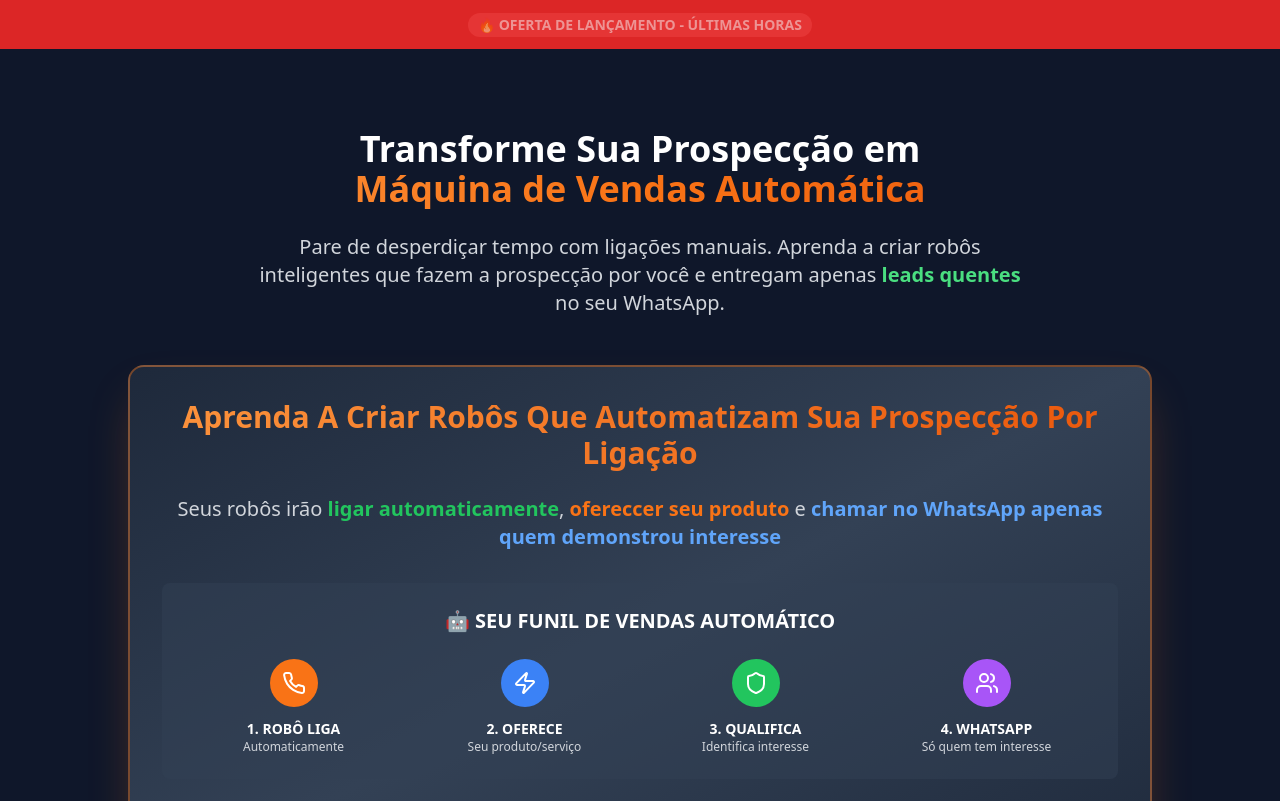
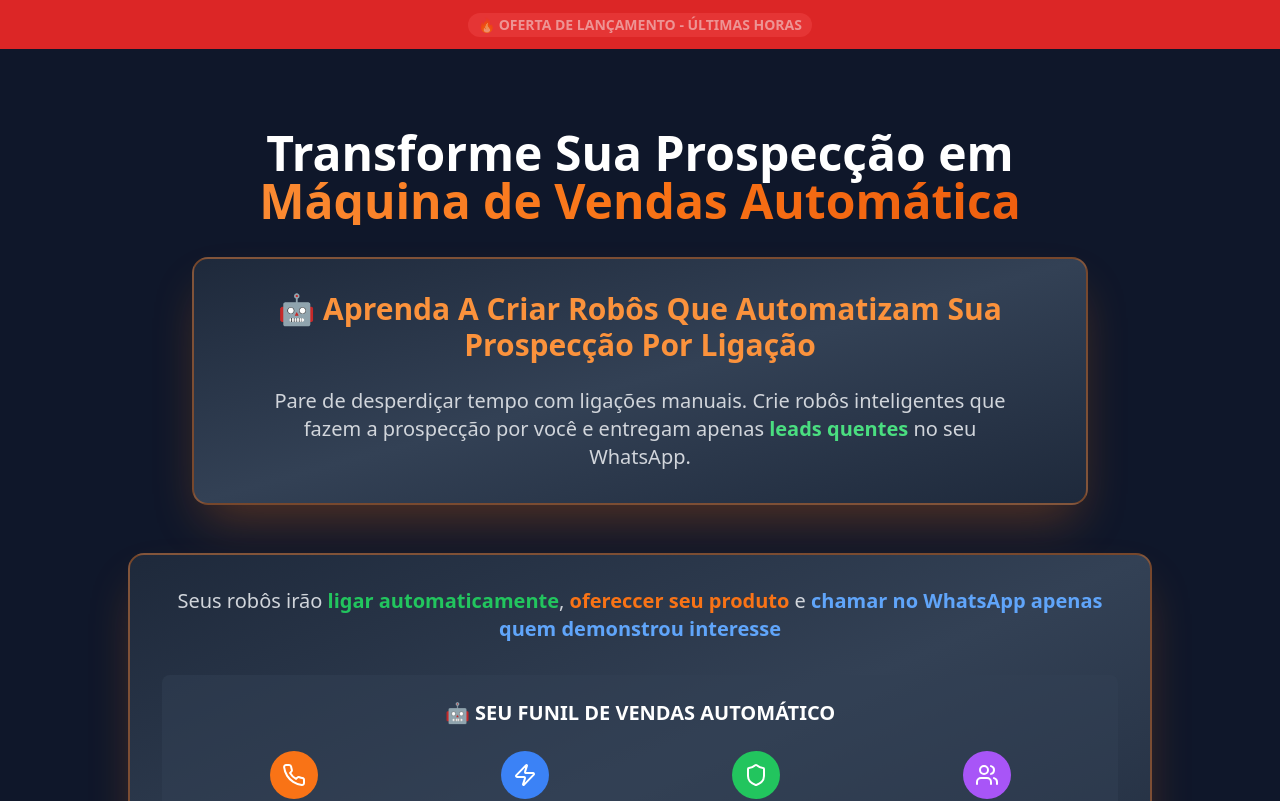
Before and after one commit to rafaelhtml/conversao-pura, a React (Vite) app: page / in a window 1280 px wide. Shown: the top 801 px of the page. Built offline with nearby package versions, Linux system fonts and the light colour scheme.

Commit message:
Unify hero section content

```diff
--- a/src/pages/Index.tsx
+++ b/src/pages/Index.tsx
@@ -27,22 +27,26 @@ const IndexContent = () => {
       <section className="container mx-auto px-4 py-12 md:py-20 text-center">
         <div className="max-w-5xl mx-auto">
           <div className="mb-8">
-            <h1 className="text-2xl md:text-4xl font-bold mb-6 text-white leading-tight">
+            <h1 className="text-2xl md:text-5xl font-bold mb-8 text-white leading-tight">
               Transforme Sua Prospecção em
               <span className="block text-transparent bg-gradient-to-r from-orange-400 via-orange-500 to-orange-600 bg-clip-text">
                 Máquina de Vendas Automática
               </span>
             </h1>
-            <p className="text-lg md:text-xl text-gray-300 max-w-3xl mx-auto leading-relaxed">
-              Pare de desperdiçar tempo com ligações manuais. Aprenda a criar robôs inteligentes que fazem a prospecção por você e entregam apenas <span className="text-green-400 font-semibold">leads quentes</span> no seu WhatsApp.
-            </p>
+
+            {/* Main Value Proposition Integrated */}
+            <div className="bg-gradient-to-br from-slate-800 via-slate-700 to-slate-800 border-orange-500/40 border-2 p-8 rounded-2xl shadow-2xl shadow-orange-500/30 max-w-4xl mx-auto mb-8">
+              <h2 className="text-xl md:text-3xl font-bold text-center mb-6 leading-tight text-orange-400">
+                🤖 Aprenda A Criar Robôs Que Automatizam Sua Prospecção Por Ligação
+              </h2>
+              <p className="text-lg md:text-xl text-gray-300 max-w-3xl mx-auto leading-relaxed text-center">
+                Pare de desperdiçar tempo com ligações manuais. Crie robôs inteligentes que fazem a prospecção por você e entregam apenas <span className="text-green-400 font-semibold">leads quentes</span> no seu WhatsApp.
+              </p>
+            </div>
           </div>
 
-          {/* Main Value Proposition */}
+          {/* Process Flow */}
           <Card className="bg-gradient-to-br from-slate-800 via-slate-700 to-slate-800 border-orange-500/40 border-2 my-12 p-8 shadow-2xl shadow-orange-500/30 rounded-2xl">
-            <h2 className="text-xl md:text-2xl lg:text-3xl font-bold text-center mb-6 leading-tight bg-gradient-to-r from-orange-400 to-orange-600 bg-clip-text text-transparent">
-              Aprenda A Criar Robôs Que Automatizam Sua Prospecção Por Ligação
-            </h2>
             <p className="text-xl text-gray-300 mb-8">
               Seus robôs irão <span className="text-green-500 font-semibold">ligar automaticamente</span>,
               <span className="text-orange-500 font-semibold"> ofereccer seu produto</span> e
```
